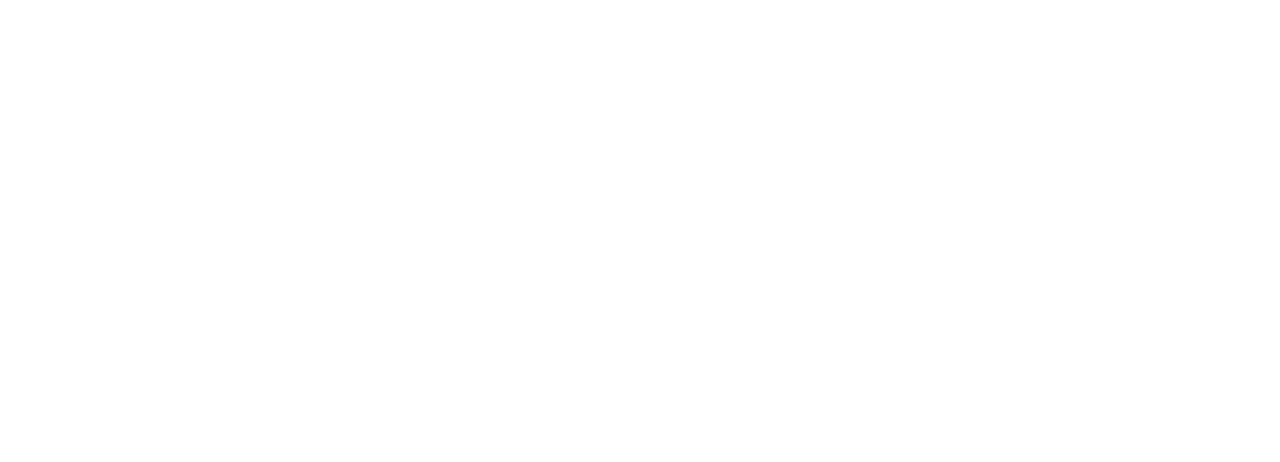
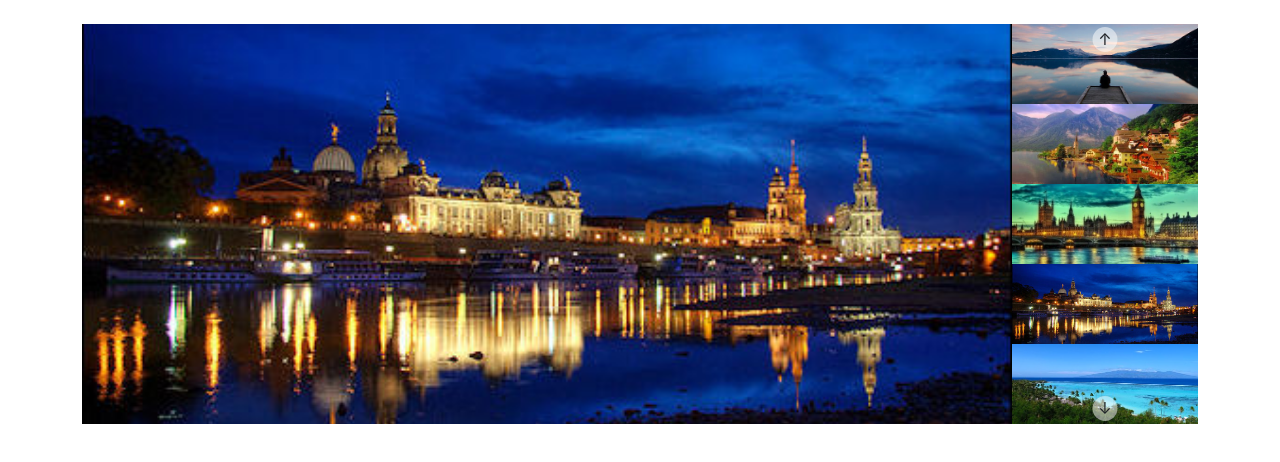
Before and after one commit to TonyBrb/js-array-carousel, a plain HTML site: page index.html in a window 1280 px wide. Drawn offline with nearby package versions, Linux system fonts and the light colour scheme.

Commit message:
impostazione html e css

```diff
--- a/css/style.css
+++ b/css/style.css
@@ -0,0 +1,50 @@
+.ab-row{
+  height: 400px;
+}
+
+.item img{
+  width: 100%;
+  height: 400px;
+  object-fit: cover;
+}
+
+.right img {
+  height: calc(400px / 5);
+  width: 100%;
+  object-fit: cover;
+}
+
+.item{
+  display: none;
+}
+
+.active{
+  display: block;
+}
+
+.col-right{
+  position: relative;
+}
+
+.prev, .next{
+  position: absolute;
+  left: 50%;
+  transform: translateX(-50%);
+  width: 25px;
+  height: 25px;
+  background-color:rgba(255, 255, 255, .5);
+  border-radius: 50%;
+  cursor: pointer;
+}
+
+.prev{
+  top: 3px;
+}
+
+.next{
+  bottom: 3px;
+}
+
+.prev:hover, .next:hover {
+  background-color: white;
+}
--- a/index.html
+++ b/index.html
@@ -4,11 +4,54 @@
   <meta charset="UTF-8">
   <meta http-equiv="X-UA-Compatible" content="IE=edge">
   <meta name="viewport" content="width=device-width, initial-scale=1.0">
+  <link href="https://cdn.jsdelivr.net/npm/bootstrap@5.1.3/dist/css/bootstrap.min.css" rel="stylesheet"
+    integrity="sha384-1BmE4kWBq78iYhFldvKuhfTAU6auU8tT94WrHftjDbrCEXSU1oBoqyl2QvZ6jIW3" crossorigin="anonymous">
   <link rel="stylesheet" href="css/style.css">
   <title>Array Carousel</title>
 </head>
 <body>
-
+  <div class="container mt-4">
+    <div class="row ab-row g-0">
+      <div class="col-10">
+        <div class="item">
+          <img src="img/01.jpg" alt="">
+        </div>
+        <div class="item">
+          <img src="img/02.jpg" alt="">
+        </div>
+        <div class="item">
+          <img src="img/03.jpg" alt="">
+        </div>
+        <div class="item active">
+          <img src="img/04.jpg" alt="">
+        </div>
+        <div class="item">
+          <img src="img/05.jpg" alt="">
+        </div>
+      </div>
+      <div class="col-2 col-right">
+        <div class="row flex-column g-0">
+          <div class="col right">
+            <img src="img/01.jpg" alt="">
+          </div>
+          <div class="col right">
+            <img src="img/02.jpg" alt="">
+          </div>
+          <div class="col right">
+            <img src="img/03.jpg" alt="">
+          </div>
+          <div class="col right">
+            <img src="img/04.jpg" alt="">
+          </div>
+          <div class="col right">
+            <img src="img/05.jpg" alt="">
+          </div>
+        </div>
+        <div class="prev text-center">&uparrow;</div>
+        <div class="next text-center">&downarrow;</div>
+      </div>
+    </div>
+  </div>
 
   <script src="js/script.js"></script>
 </body>
```
